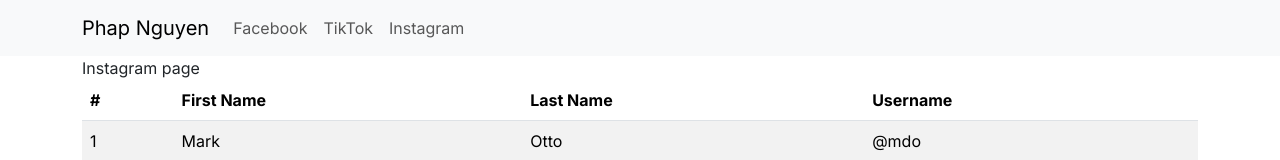
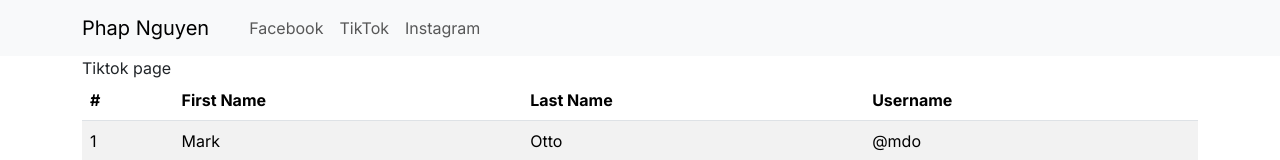
Before and after one commit to Nphap0202/nextjs, a Next.js app: page /tiktok in a window 1280 px wide. Shown: the top 160 px of the page. Built offline with nearby package versions, Linux system fonts and the light colour scheme.

Commit message:
Fetching data from API using Axios

```diff
--- a/package.json
+++ b/package.json
@@ -9,6 +9,7 @@
     "lint": "next lint"
   },
   "dependencies": {
+    "axios": "^1.7.4",
     "bootstrap": "5.3.0",
     "next": "14.2.5",
     "react": "^18",
--- a/src/app/tiktok/page.tsx
+++ b/src/app/tiktok/page.tsx
@@ -1,8 +1,8 @@
-const Instagram=()=>{
+const TikTok=()=>{
     return(
         <div>
-            Instagram page
+            Tiktok page
         </div>
     );
 }
-export default Instagram;
+export default TikTok;
--- a/src/components/app.header.tsx
+++ b/src/components/app.header.tsx
@@ -9,7 +9,9 @@ function AppHeader() {
     return (
         <Navbar expand="lg" className="bg-body-tertiary">
             <Container>
-                <Navbar.Brand href="#home">Phap Nguyen</Navbar.Brand>
+                <Navbar.Brand>
+                    <Link href={"/"} className="navbar-brand"> Phap Nguyen</Link>
+                </Navbar.Brand>
                 <Navbar.Toggle aria-controls="basic-navbar-nav" />
                 <Navbar.Collapse id="basic-navbar-nav">
                     <Nav className="me-auto">
```
Also changed, not shown: src/app/page.tsx (+19 -7 lines), 1 other file (tests, documents, lock files or other folders).
